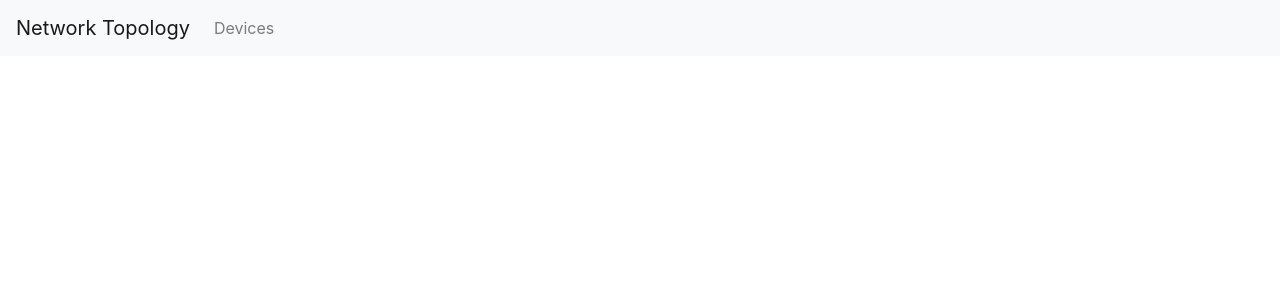
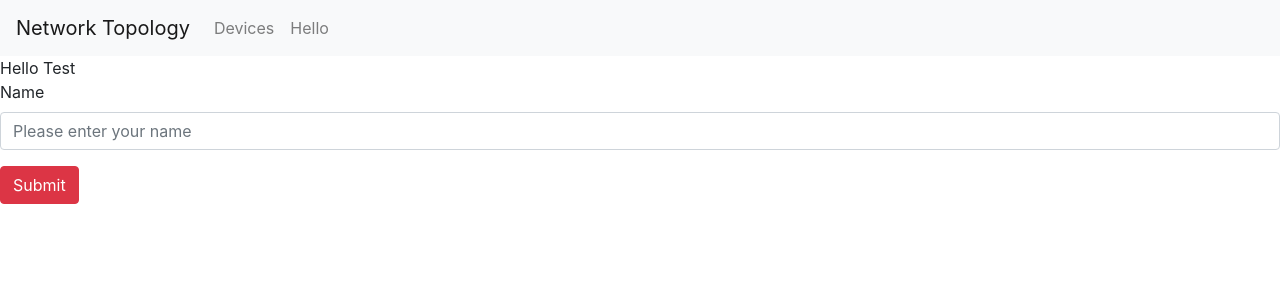
Before and after one commit to kesserwan/IoT-Frontend, a React (Create React App) app: page /hello in a window 1280 px wide. Shown: the top 300 px of the page. Built offline with nearby package versions, Linux system fonts and the light colour scheme; no server answers.

Commit message:
Frontend backend communication demo

```diff
--- a/src/App.tsx
+++ b/src/App.tsx
@@ -1,13 +1,13 @@
+import Devices from "devices/Devices";
+import Hello from "hello/Hello";
 import React from "react";
+import {
+  BrowserRouter as Router,
+
+  Route, Switch
+} from "react-router-dom";
 import "./App.css";
 import NavigationBar from "./Components/NavigationBar";
-import {
-  BrowserRouter as Router,
-  Switch,
-  Route,
-  Link
-} from "react-router-dom";
-import Devices from "devices/Devices";
 
 function App() {
   return (
@@ -20,6 +20,9 @@ function App() {
             <Route path="/devices">
               <Devices />
             </Route>
+            <Route path="/hello">
+              <Hello />
+            </Route>
 
           </Switch>
         </div>
--- a/src/Components/NavigationBar.tsx
+++ b/src/Components/NavigationBar.tsx
@@ -1,12 +1,16 @@
 import React, { useState } from "react";
 import {
   Collapse,
-  Navbar,
-  NavbarToggler,
-  NavbarBrand,
-  Nav,
+
+
+
+  Nav, Navbar,
+
+  NavbarBrand, NavbarToggler,
+
+
   NavItem,
-  NavLink,
+  NavLink
 } from "reactstrap";
 
 export default function NavigationBar(): JSX.Element {
@@ -26,6 +30,11 @@ export default function NavigationBar(): JSX.Element {
                 Devices
               </NavLink>
             </NavItem>
+            <NavItem>
+              <NavLink href="/hello">
+                Hello
+              </NavLink>
+            </NavItem>
           </Nav>
         </Collapse>
       </Navbar>
--- /dev/null
+++ b/src/hello/Hello.css
@@ -0,0 +1,3 @@
+.red{
+    background-color: red;
+}
--- /dev/null
+++ b/src/hello/Hello.tsx
@@ -0,0 +1,45 @@
+import React, { ChangeEvent, useEffect, useState } from "react";
+import { Button, Form, FormGroup, Input, Label } from "reactstrap";
+import helloService from "./services/hello-service";
+
+export default function Hello(){
+
+    const [name, setName] = useState("Test");
+    const [updatedName, setUpdatedName] = useState("");
+
+    useEffect(() =>{
+        /*fetch("http://localhost:8080/devices/get-name")
+            .then(response => response.json())
+            .then(data =>{
+                setName(data);
+            });*/
+        const result = helloService.getName();
+        result.then(theName => {
+            setName(theName);
+        })
+
+    },[]);
+
+    const handleNameChange = (event: ChangeEvent<HTMLInputElement>) => {
+        let newValue = event.target.value;
+        setUpdatedName(newValue);
+    }
+
+    const handleNameSubmit = () => {
+        const result = helloService.changeName(updatedName);
+        result.then(newName => {
+            setName(newName);
+        })
+    }
+
+    return <div>
+        Hello {name}<br/>
+        <Form>
+            <FormGroup>
+                <Label for="name">Name</Label>
+                <Input type="text" name="name" id="name" onChange={handleNameChange} value={updatedName} placeholder="Please enter your name" />
+            </FormGroup>
+            <Button onClick={handleNameSubmit} color="danger">Submit</Button>{' '}
+        </Form>
+    </div>;
+}
--- /dev/null
+++ b/src/hello/services/hello-service.ts
@@ -0,0 +1,42 @@
+import axios, { AxiosInstance } from "axios";
+
+interface Device {
+    name: string;
+    id: string;
+}
+
+class HelloService {
+
+    private http: AxiosInstance;
+
+    constructor(baseUrl: string){
+        this.http = axios.create({
+            baseURL: baseUrl,
+        });
+    }
+
+    async getName(): Promise<string> {
+
+        const response = await this.http.get(
+            "/get-name"
+        );
+
+        return response.data;
+
+    }
+
+    async changeName(name: string): Promise<string> {
+        const response = await this.http.put(
+            "/change-name/"+name
+        );
+
+        return response.data;
+    }
+
+}
+
+const helloService = new HelloService(
+    "http://localhost:8080/devices"
+)
+
+export default helloService;
```
